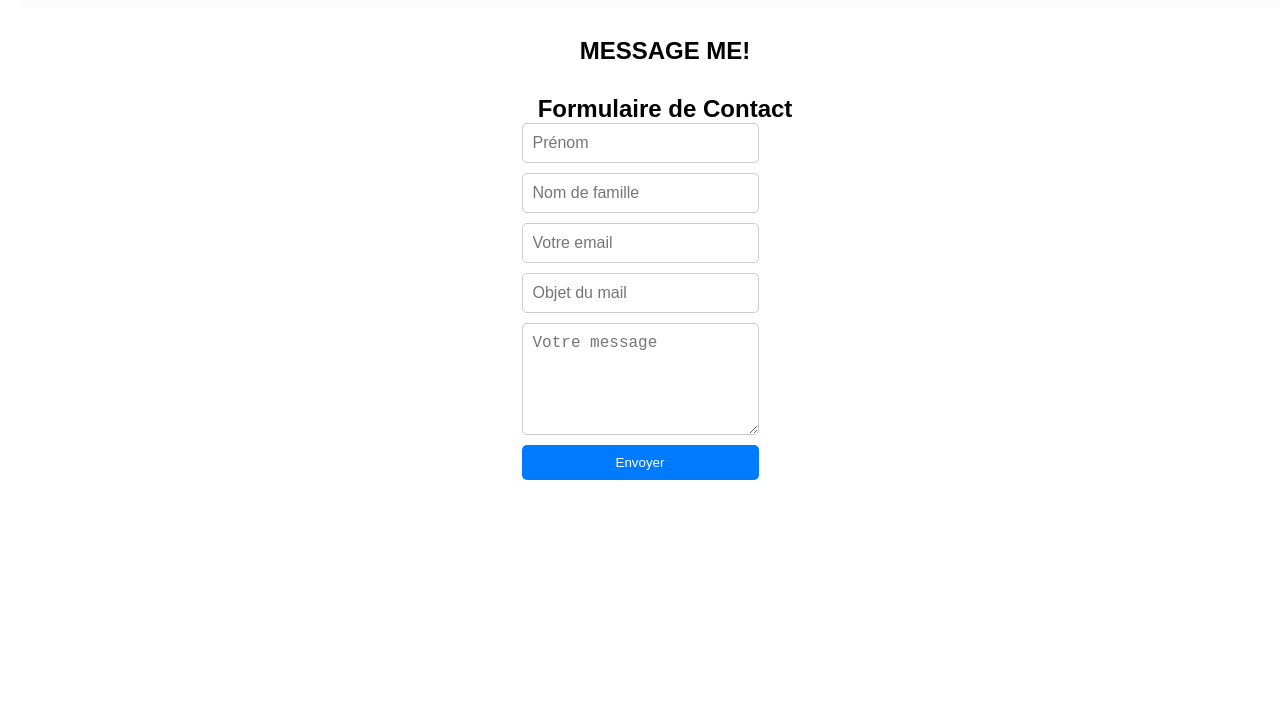
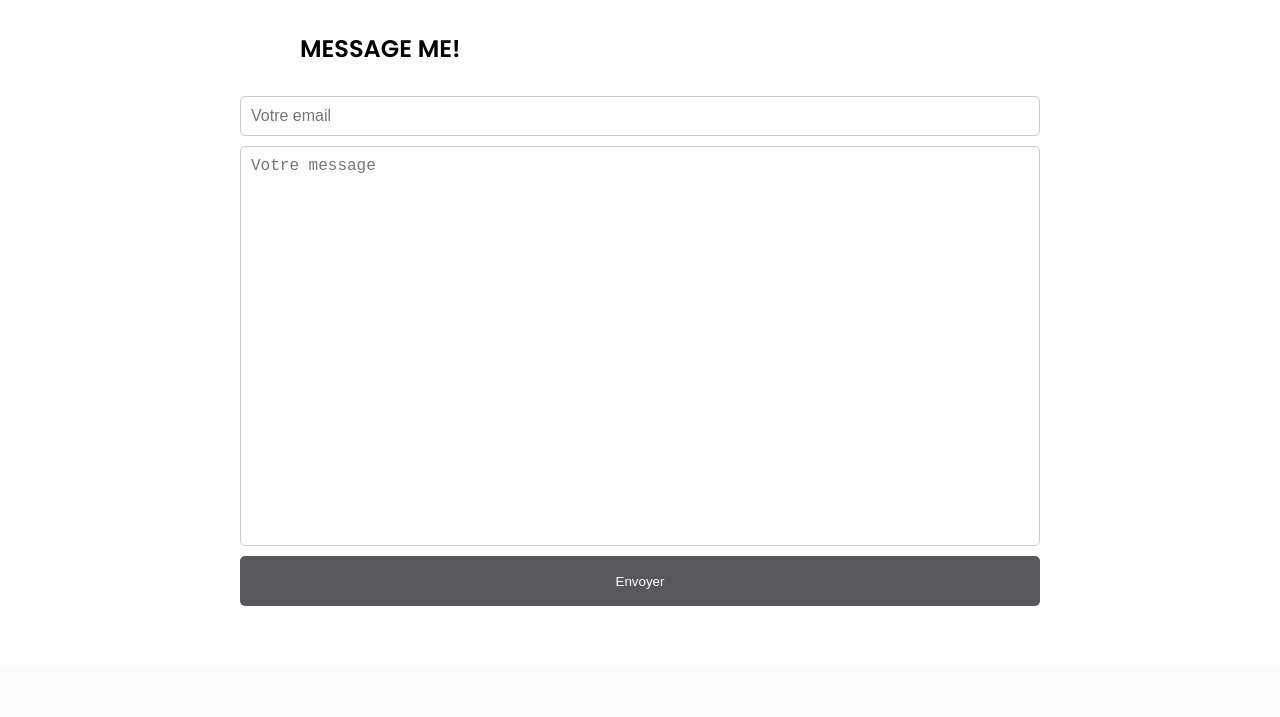
Before and after one commit to DoomedBrain/Projet, a plain HTML site: page message_me.html in a window 1280 px wide. Shown: the part 83-800 px from the top of the page. Drawn offline with nearby package versions, Linux system fonts and the light colour scheme.

Commit message:
display box

```diff
--- a/css/messag_me.css
+++ b/css/messag_me.css
@@ -4,28 +4,42 @@
   justify-content: space-evenly;
   margin-top: 150px;
 }
-
-body {
-  font-family: Arial, sans-serif;
-  text-align: center;
-  padding: 20px;
+h2{
+  margin-left: 300px;
+}
+.box{
+  margin-top: 30px;
+  width: 100%;
+  display: flex;
 }
 form {
-  max-width: 400px;
-  margin: auto;
   display: flex;
+  margin:auto;
   flex-direction: column;
   gap: 10px;
 }
-input,
-textarea {
+
+input{
+  resize: none;
+  width: 800px;
+  padding: 10px;
+  font-size: 16px;
+  border: 1px solid #ccc;
+  border-radius: 5px;
+}
+textarea{
+  resize: none;
+  width: 800px;
+  height: 400px;
   padding: 10px;
   font-size: 16px;
   border: 1px solid #ccc;
   border-radius: 5px;
 }
 button {
-  background-color: #007bff;
+  height: 50px;
+  width: 800px;
+  background-color: #58575b;
   color: white;
   padding: 10px;
   border: none;
@@ -33,5 +47,5 @@ button {
   cursor: pointer;
 }
 button:hover {
-  background-color: #0056b3;
+  background-color: #6f7983;
 }
--- a/message_me.html
+++ b/message_me.html
@@ -34,17 +34,17 @@
 
       </nav>
       <h2>MESSAGE ME!</h2>
+<div class="box">
 
-     <h2>Formulaire de Contact</h2>
     <form id="contact-form">
-        <input type="first_name" id="first_name" placeholder="Prénom" required>
-        <input type="last_name" id="last_name" placeholder="Nom de famille" required>
         <input type="email" id="email" placeholder="Votre email" required>
-        <input type="subject" id="subject" placeholder="Objet du mail" required>
         <textarea id="message" rows="5" placeholder="Votre message" required></textarea>
         <button type="submit">Envoyer</button>
     </form>
+  </div>
+    <footer>
 
+    </footer>
     <script>
         emailjs.init("gm1bLOpZtfvgKjRk-");
 
@@ -52,6 +52,7 @@
             event.preventDefault();
 
             const params = {
+
                 email: document.getElementById("email").value,
                 message: document.getElementById("message").value
             };
@@ -65,6 +66,7 @@
                 console.error("Erreur EmailJS :", error);
             });
         });
+
     </script>
 
   </body>
```
Also changed, not shown: bio.html (+6 -2 lines).
